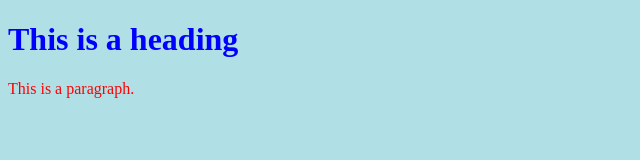
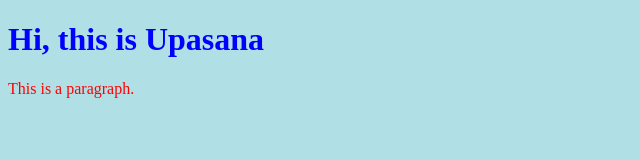
Before and after one commit to upasana74/UpasanaThakuria.github.io, a plain HTML site: page index.html in a window 1280 px wide. Shown: the whole page, without its empty margins (0-640 px from the left). Drawn offline with Linux system fonts and the light colour scheme.

Commit message:
minor changes

```diff
--- a/index.html
+++ b/index.html
@@ -5,7 +5,7 @@
 </head>
 <body>
 
-<h1>This is a heading</h1>
+<h1>Hi, this is Upasana</h1>
 <p>This is a paragraph.</p>
 
 </body>
```
